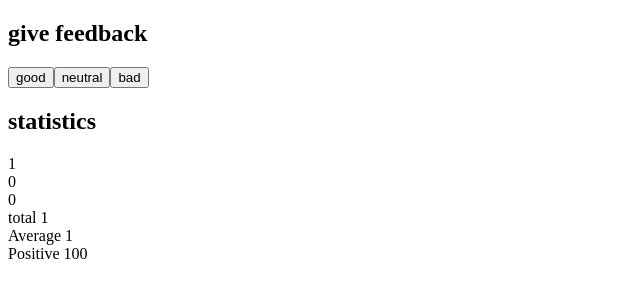
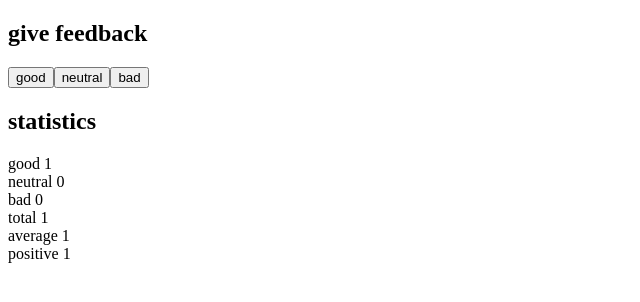
Before and after one commit to ds20220914/full-stack, a React (Vite) app in the folder osa1/unicafe/: page / in a window 1280 px wide. Both pictures are taken after a click on the button "good". Shown: the top 302 px of the page, without its empty margins (0-640 px from the left). Built offline with nearby package versions, Linux system fonts and the light colour scheme.

Commit message:
tehtävä 1.10

```diff
--- a/osa1/unicafe/src/App.jsx
+++ b/osa1/unicafe/src/App.jsx
@@ -4,33 +4,10 @@ const Button = (props) => (
 	<button onClick={props.handleClick}>{props.text}</button>
 )
 
-const Statistics = (props) => {
-	return <div>{props.status}</div>
-}
-
-const Total = (props) => {
-	return <div>total {props.good + props.neutral + props.bad}</div>
-}
-
-const Average = (props) => {
-	if (props.good === 0 || props.good + props.bad + props.neutral === 0) {
-		return <div>Average 0</div>
-	}
+const StatisticLine = (props) => {
 	return (
 		<div>
-			Average {(props.good - props.bad) / (props.good + props.bad + props.neutral)}
-		</div>
-	)
-}
-
-const Positive = (props) => {
-	if (props.good === 0 || props.good + props.bad + props.neutral === 0) {
-		return <div>Positive 0</div>
-	}
-
-	return (
-		<div>
-			Positive {(props.good / (props.good + props.bad + props.neutral)) * 100}
+			{props.text} {props.status}
 		</div>
 	)
 }
@@ -40,8 +17,11 @@ const App = () => {
 	const [good, setGood] = useState(0)
 	const [neutral, setNeutral] = useState(0)
 	const [bad, setBad] = useState(0)
+	const total = good + neutral + bad
+	const average = (good - bad) / total
+	const positive = good / total
 
-	if (good + neutral + bad === 0) {
+	if (total === 0) {
 		return (
 			<div>
 				<h2>give feedback</h2>
@@ -55,7 +35,7 @@ const App = () => {
 					bad
 				</Button>
 				<h2>statistics</h2>
-				No statistics
+				No feedback given
 			</div>
 		)
 	}
@@ -72,12 +52,12 @@ const App = () => {
 				bad
 			</Button>
 			<h2>statistics</h2>
-			<Statistics status={good} />
-			<Statistics status={neutral} />
-			<Statistics status={bad} />
-			<Total good={good} neutral={neutral} bad={bad} />
-			<Average good={good} neutral={neutral} bad={bad} />
-			<Positive good={good} neutral={neutral} bad={bad} />
+			<StatisticLine text="good" status={good} />
+			<StatisticLine text="neutral " status={neutral} />
+			<StatisticLine text="bad" status={bad} />
+			<StatisticLine text="total " status={total} />
+			<StatisticLine text="average " status={average} />
+			<StatisticLine text="positive" status={positive} />
 		</div>
 	)
 }
```
